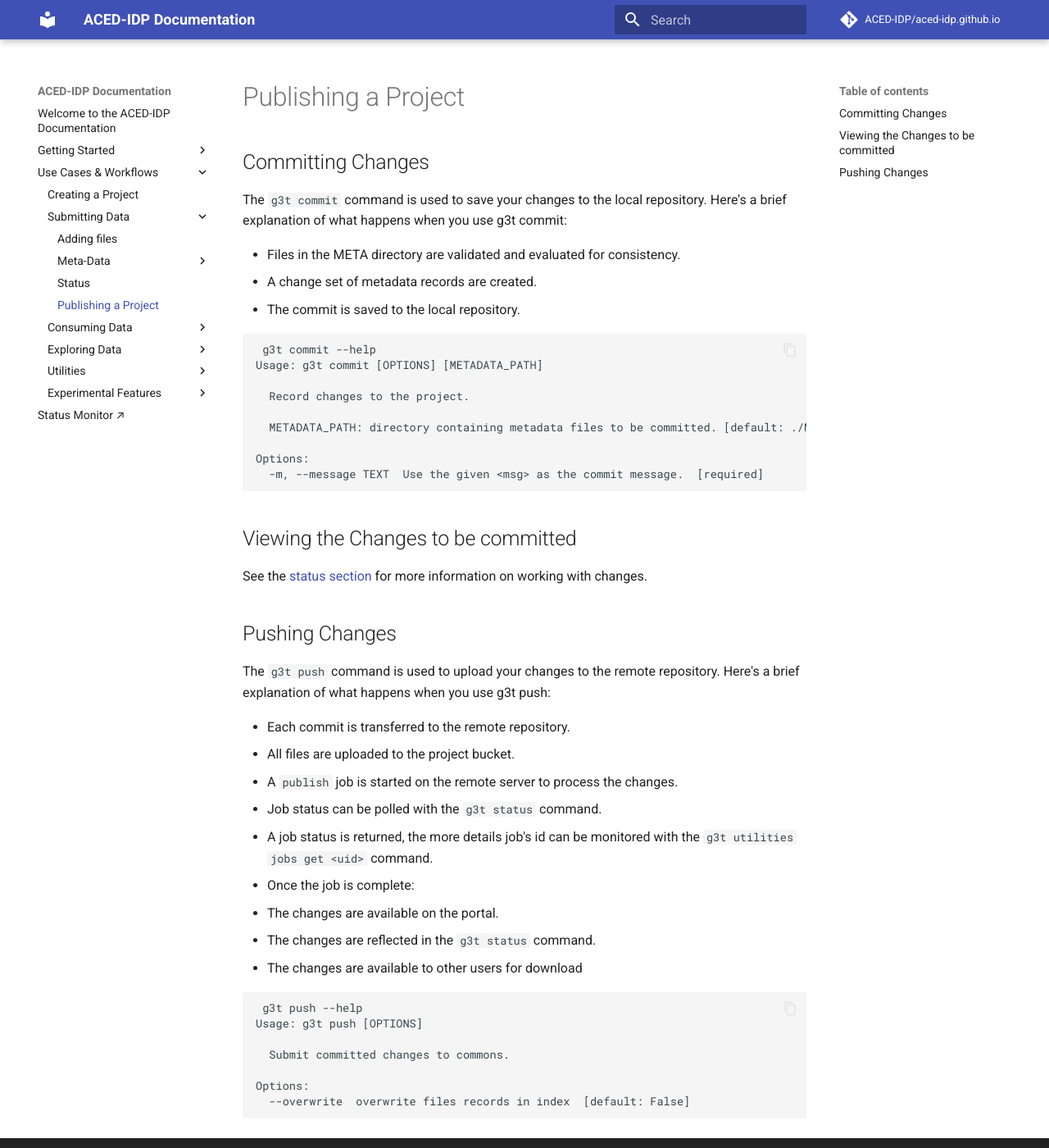
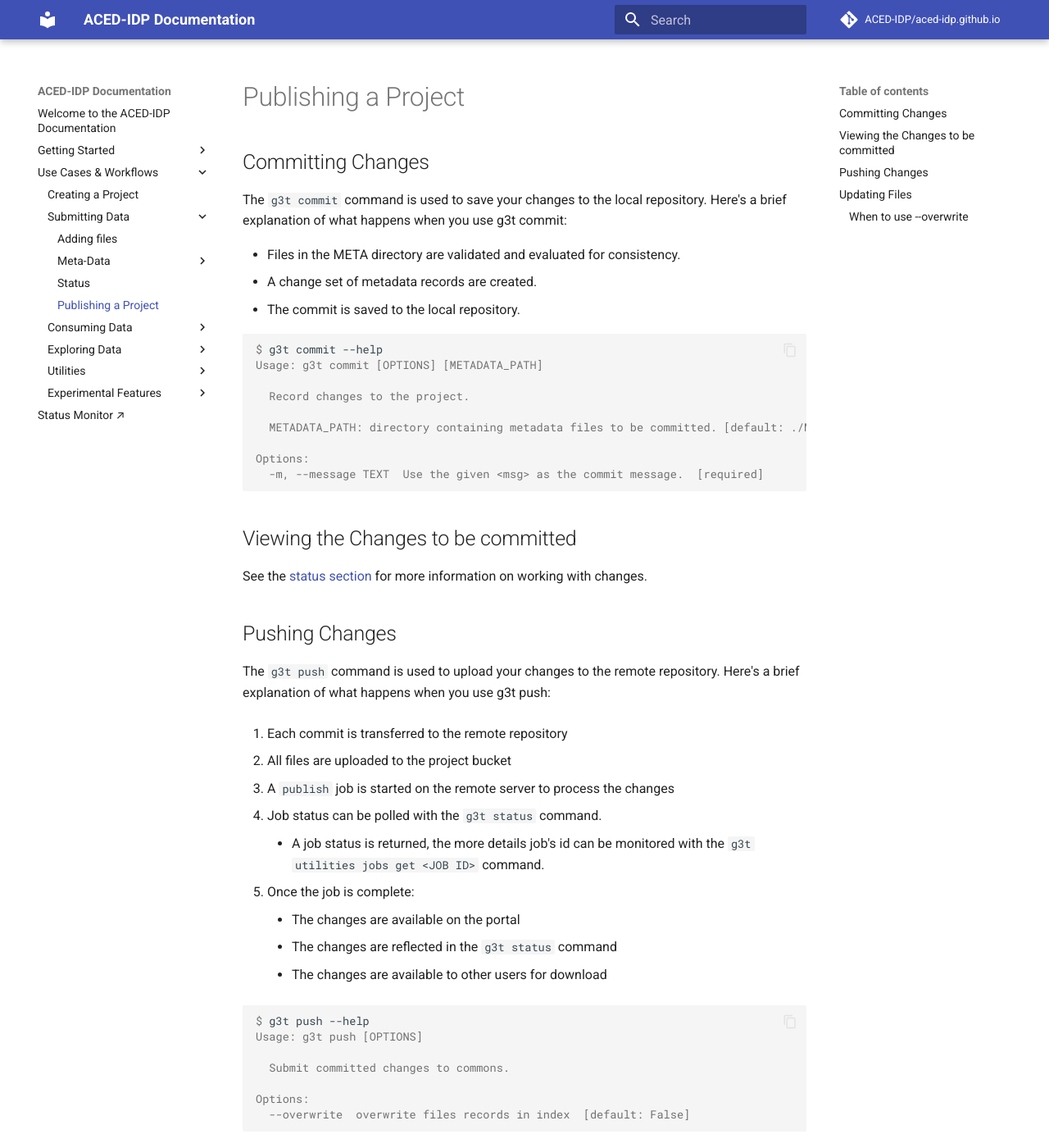
Before and after one commit to ACED-IDP/aced-idp.github.io, an MkDocs documentation site: the page built from docs/workflows/commit-push.md, in a window 1280 px wide and 1400 px high. Shown: the whole window at 82% size. Built offline with MkDocs 1.6.1 and Material for MkDocs 9.7.7, drawn with Linux system fonts in a browser that asks for light colours; comment, search, counter and statistics services are not loaded; some of the changed text lies outside the part shown.

````diff
--- /dev/null
+++ b/docs/stylesheets/extra.css
@@ -0,0 +1,4 @@
+/* Prevent the '$' character in shell blocks from being copied */
+.gp {
+  user-select: none;
+}
--- a/docs/workflows/commit-push.md
+++ b/docs/workflows/commit-push.md
@@ -8,8 +8,8 @@ The `g3t commit` command is used to save your changes to the local repository. H
 * A change set of metadata records are created.
 * The commit is saved to the local repository.
 
-```
- g3t commit --help
+```console
+$ g3t commit --help
 Usage: g3t commit [OPTIONS] [METADATA_PATH]
 
   Record changes to the project.
@@ -18,8 +18,8 @@ Usage: g3t commit [OPTIONS] [METADATA_PATH]
 
 Options:
   -m, --message TEXT  Use the given <msg> as the commit message.  [required]
+```
 
-```
 ## Viewing the Changes to be committed
 
 See the  <a href="/workflows/status/">status section</a> for more information on working with changes.
@@ -29,24 +29,43 @@ See the  <a href="/workflows/status/">status section</a> for more information on
 The `g3t push` command is used to upload your changes to the remote repository.
 Here's a brief explanation of what happens when you use g3t push:
 
+1. Each commit is transferred to the remote repository
 
-* Each commit is transferred to the remote repository.
-* All files are uploaded to the project bucket.
-* A `publish` job is started on the remote server to process the changes.
-* Job status can be polled with the `g3t status` command.
-  * A job status is returned, the more details job's id can be monitored with the `g3t utilities jobs get <uid>` command.
-* Once the job is complete:
-  * The changes are available on the portal.
-  * The changes are reflected in the `g3t status` command.
-  * The changes are available to other users for download
+2. All files are uploaded to the project bucket
 
-```
- g3t push --help
+3. A `publish` job is started on the remote server to process the changes
+
+4. Job status can be polled with the `g3t status` command.
+    * A job status is returned, the more details job's id can be monitored with the `g3t utilities jobs get <JOB ID>` command.
+
+5. Once the job is complete:
+    * The changes are available on the portal
+    * The changes are reflected in the `g3t status` command
+    * The changes are available to other users for download
+
+```console
+$ g3t push --help
 Usage: g3t push [OPTIONS]
 
   Submit committed changes to commons.
 
 Options:
   --overwrite  overwrite files records in index  [default: False]
+```
 
+## Updating Files
+
+To update a file that has already been pushed, use the `--overwrite` flag:
+
+```console
+$ g3t push --overwrite
 ```
+
+### When to use `--overwrite`
+
+Use this option if the data upload fails with a `No new files to index` error:
+
+```console
+$ g3t push
+No new files to index.  Use --overwrite to force
+```
--- a/mkdocs.yml
+++ b/mkdocs.yml
@@ -61,3 +61,6 @@ markdown_extensions:
   - pymdownx.details
   - toc:
       permalink: true
+
+extra_css:
+  - stylesheets/extra.css
````
Also changed, not shown: docs/requirements/gen3-tracker.md (+1 -1 lines).
